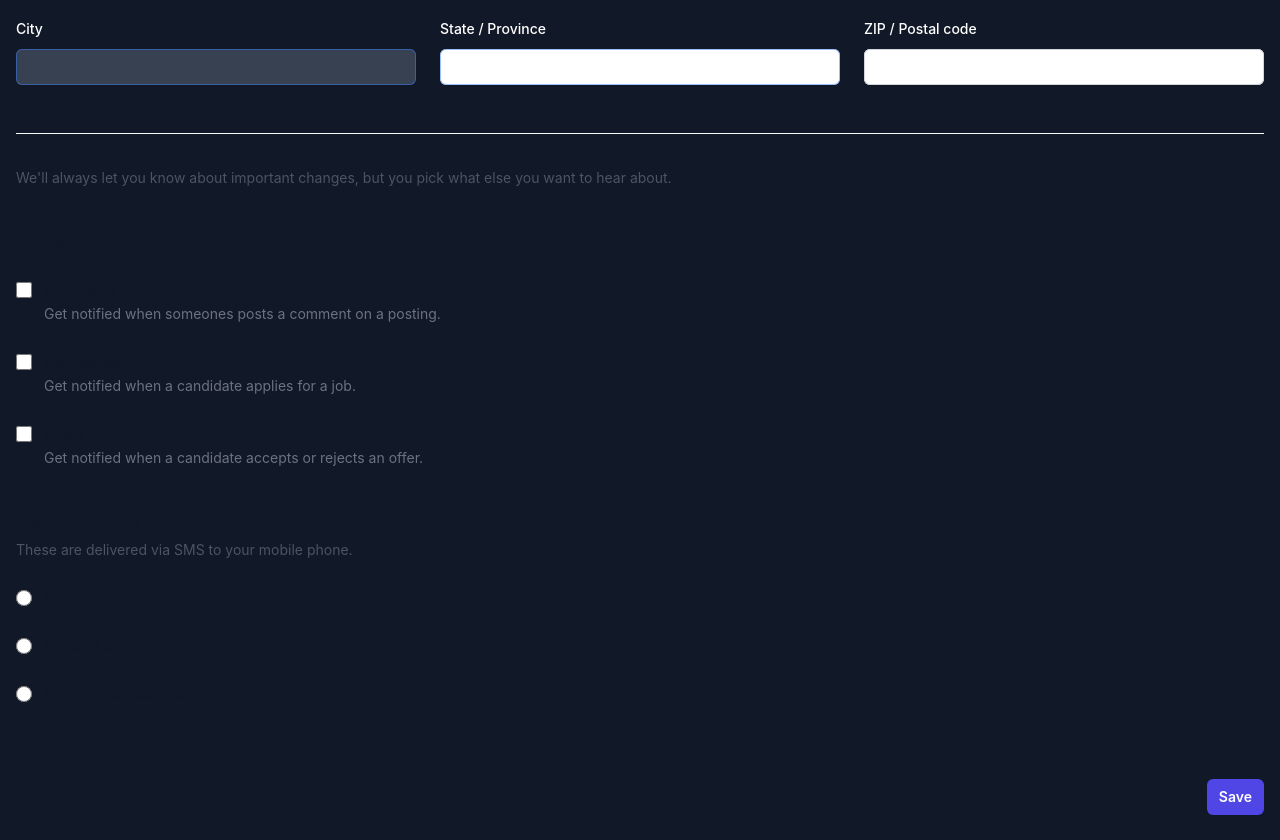
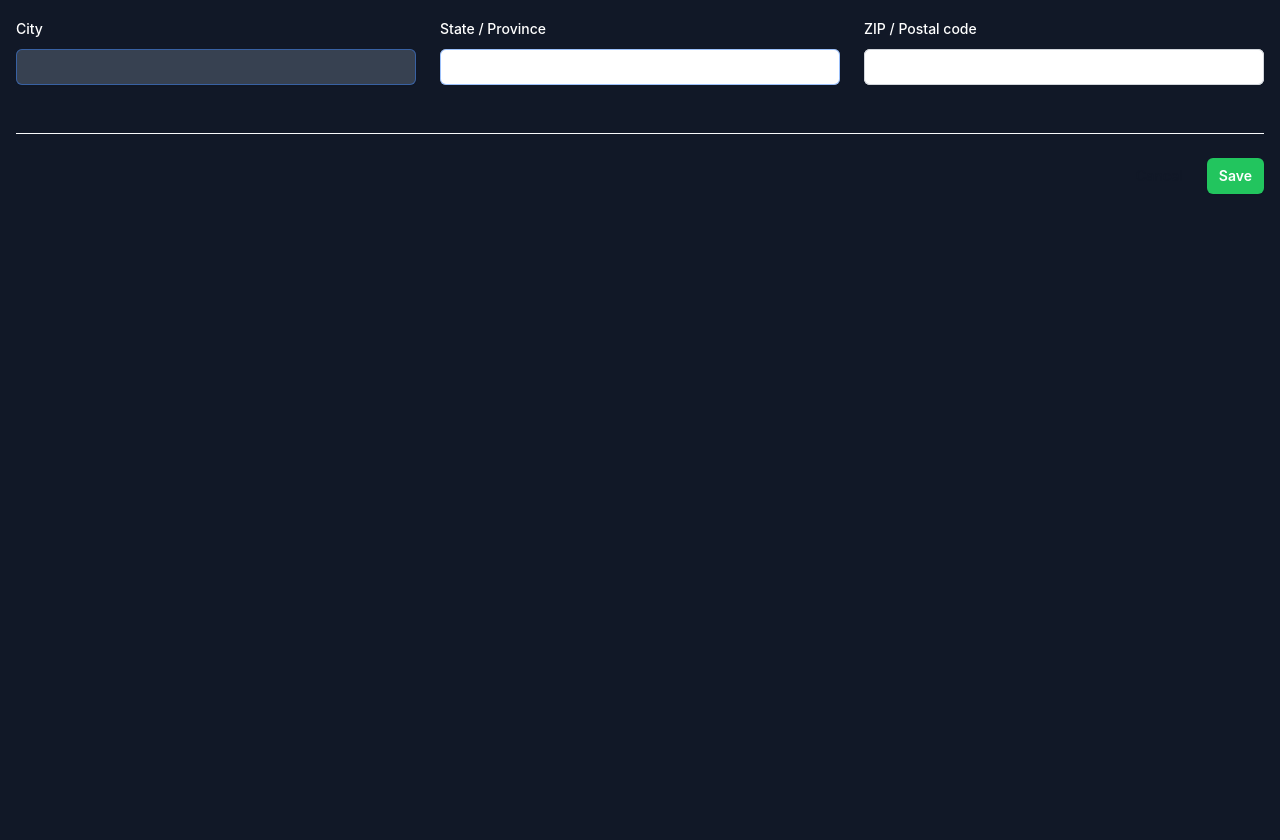
Before and after one commit to Abdulkalam14/FarmInvest, a React (Vite) app: page /editprofile in a window 1280 px wide. Shown: the part 760-1600 px from the top of the page. After the commit the page ends 979 px from the top, so only its background shows below. Built offline with nearby package versions, Linux system fonts and the light colour scheme.

Commit message:
edit profile

```diff
--- a/src/Pages/EditProfile.jsx
+++ b/src/Pages/EditProfile.jsx
@@ -12,7 +12,7 @@ const EditProfile = () => {
           <label for="username" class="block text-sm font-medium leading-6 ">Full Name</label>
           <div class="mt-2">
             <div class="flex rounded-md shadow-sm ring-1 ring-inset ring-gray-300 focus-within:ring-2 focus-within:ring-inset sm:max-w-md">
-              <input type="text" name="username" id="username" autocomplete="username" class="block flex-1 border-0 bg-transparent py-1.5 pl-1 placeholder:text-gray-400 focus:ring-0 sm:text-sm sm:leading-6" placeholder="janesmith"/>
+              <input type="text" name="username" id="username" autocomplete="username" class="block flex-1 border-0 bg-transparent py-1.5 pl-1 placeholder:text-gray-400 focus:ring-0 sm:text-sm sm:leading-6" placeholder="Full Name"/>
             </div>
           </div>
         </div>
@@ -82,69 +82,11 @@ const EditProfile = () => {
         </div>
       </div>
     </div>
-
-    <div class="border-b border-gray-900/10 pb-12">
-      <h2 class="text-base font-semibold leading-7 text-gray-900">Notifications</h2>
-      <p class="mt-1 text-sm leading-6 text-gray-600">We'll always let you know about important changes, but you pick what else you want to hear about.</p>
-
-      <div class="mt-10 space-y-10">
-        <fieldset>
-          <legend class="text-sm font-semibold leading-6 text-gray-900">By Email</legend>
-          <div class="mt-6 space-y-6">
-            <div class="relative flex gap-x-3">
-              <div class="flex h-6 items-center">
-                <input id="comments" name="comments" type="checkbox" class="h-4 w-4 rounded border-gray-300 text-indigo-600 focus:ring-indigo-600"/>
-              </div>
-              <div class="text-sm leading-6">
-                <label for="comments" class="font-medium text-gray-900">Comments</label>
-                <p class="text-gray-500">Get notified when someones posts a comment on a posting.</p>
-              </div>
-            </div>
-            <div class="relative flex gap-x-3">
-              <div class="flex h-6 items-center">
-                <input id="candidates" name="candidates" type="checkbox" class="h-4 w-4 rounded border-gray-300 text-indigo-600 focus:ring-indigo-600"/>
-              </div>
-              <div class="text-sm leading-6">
-                <label for="candidates" class="font-medium text-gray-900">Candidates</label>
-                <p class="text-gray-500">Get notified when a candidate applies for a job.</p>
-              </div>
-            </div>
-            <div class="relative flex gap-x-3">
-              <div class="flex h-6 items-center">
-                <input id="offers" name="offers" type="checkbox" class="h-4 w-4 rounded border-gray-300 text-indigo-600 focus:ring-indigo-600"/>
-              </div>
-              <div class="text-sm leading-6">
-                <label for="offers" class="font-medium text-gray-900">Offers</label>
-                <p class="text-gray-500">Get notified when a candidate accepts or rejects an offer.</p>
-              </div>
-            </div>
-          </div>
-        </fieldset>
-        <fieldset>
-          <legend class="text-sm font-semibold leading-6 text-gray-900">Push Notifications</legend>
-          <p class="mt-1 text-sm leading-6 text-gray-600">These are delivered via SMS to your mobile phone.</p>
-          <div class="mt-6 space-y-6">
-            <div class="flex items-center gap-x-3">
-              <input id="push-everything" name="push-notifications" type="radio" class="h-4 w-4 border-gray-300 text-indigo-600 focus:ring-indigo-600"/>
-              <label for="push-everything" class="block text-sm font-medium leading-6 text-gray-900">Everything</label>
-            </div>
-            <div class="flex items-center gap-x-3">
-              <input id="push-email" name="push-notifications" type="radio" class="h-4 w-4 border-gray-300 text-indigo-600 focus:ring-indigo-600"/>
-              <label for="push-email" class="block text-sm font-medium leading-6 text-gray-900">Same as email</label>
-            </div>
-            <div class="flex items-center gap-x-3">
-              <input id="push-nothing" name="push-notifications" type="radio" class="h-4 w-4 border-gray-300 text-indigo-600 focus:ring-indigo-600"/>
-              <label for="push-nothing" class="block text-sm font-medium leading-6 text-gray-900">No push notifications</label>
-            </div>
-          </div>
-        </fieldset>
-      </div>
-    </div>
   </div>
 
   <div class="mt-6 flex items-center justify-end gap-x-6">
     <button type="button" class="text-sm font-semibold leading-6 text-gray-900">Cancel</button>
-    <button type="submit" class="rounded-md bg-indigo-600 px-3 py-2 text-sm font-semibold text-white shadow-sm hover:bg-indigo-500 focus-visible:outline focus-visible:outline-2 focus-visible:outline-offset-2 focus-visible:outline-indigo-600">Save</button>
+    <button type="submit" class="rounded-md bg-green-500 px-3 py-2 text-sm font-semibold text-white shadow-sm hover:bg-green-400 focus-visible:outline focus-visible:outline-2 focus-visible:outline-offset-2 focus-visible:outline-indigo-600">Save</button>
   </div>
 </form>
     </div>
```
